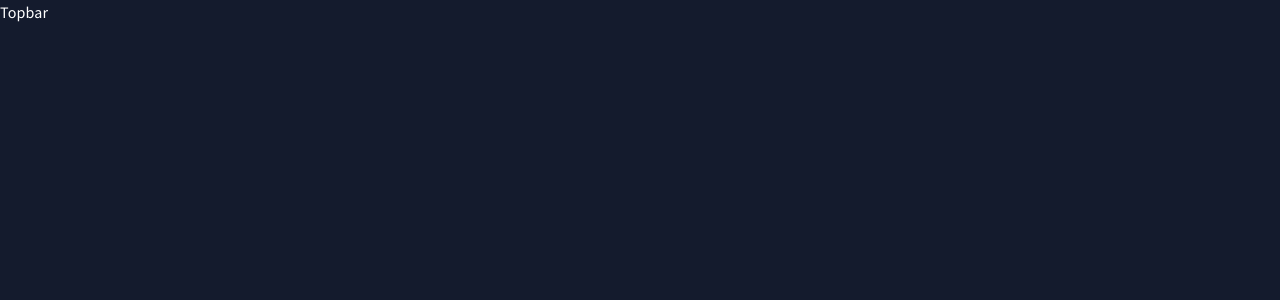
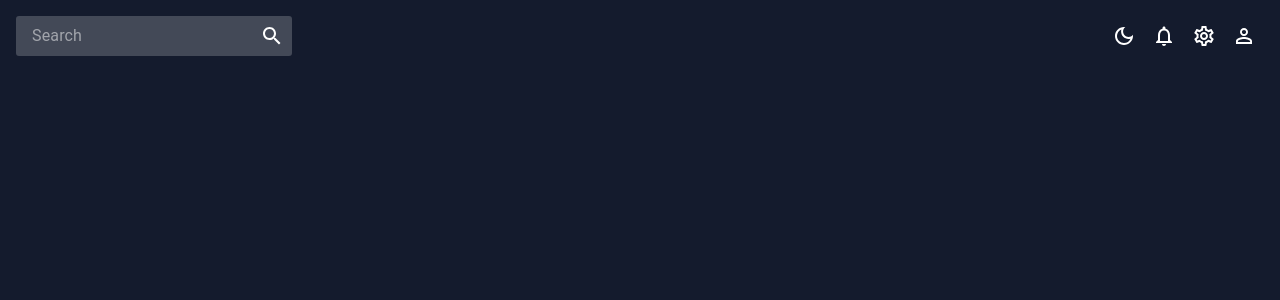
Before and after one commit to Nauman-Javed/admin-dashboard, a React (Create React App) app: page / in a window 1280 px wide. Shown: the top 300 px of the page. Built offline with nearby package versions, Linux system fonts and the light colour scheme.

Commit message:
add topbar

```diff
--- a/src/App.js
+++ b/src/App.js
@@ -4,6 +4,7 @@
 
 function App() {
   const [theme, colorMode] = useMode();
+
   return (
     <ColorModeContext.Provider value={colorMode}>
       <ThemeProvider theme={theme}>
--- a/src/global/Topbar.jsx
+++ b/src/global/Topbar.jsx
@@ -1,7 +1,59 @@
 import React from "react";
+import { Box, IconButton, InputBase, useTheme } from "@mui/material";
+import { useContext } from "react";
+import { ColorModeContext, tokens } from "../theme";
+
+import LightModeOutlinedIcon from "@mui/icons-material/LightModeOutlined";
+import DarkModeOutlinedIcon from "@mui/icons-material/DarkModeOutlined";
+import NotificationsNoneOutlinedIcon from "@mui/icons-material/NotificationsNoneOutlined";
+import SettingsOutlinedIcon from "@mui/icons-material/SettingsOutlined";
+import PersonOutlineOutlinedIcon from "@mui/icons-material/PersonOutlineOutlined";
+import SearchIcon from "@mui/icons-material/Search";
 
 const Topbar = () => {
-  return <div>Topbar</div>;
+  const theme = useTheme();
+  const colors = tokens(theme.palette.mode);
+  const colorMode = useContext(ColorModeContext);
+
+  return (
+    <Box display={"flex"} justifyContent={"space-between"} p={2}>
+      <Box
+        display={"flex"}
+        backgroundColor={colors.primary[400]}
+        borderRadius={"3px"}
+      >
+        <InputBase
+          sx={{
+            ml: 2,
+            flex: 1,
+          }}
+          placeholder="Search"
+        />
+        <IconButton type="button" sx={{ p: 1 }}>
+          <SearchIcon />
+        </IconButton>
+      </Box>
+
+      <Box display={"flex"}>
+        <IconButton onClick={colorMode.toggleColorMode}>
+          {theme.palette.mode === "dark" ? (
+            <DarkModeOutlinedIcon />
+          ) : (
+            <LightModeOutlinedIcon />
+          )}
+        </IconButton>
+        <IconButton>
+          <NotificationsNoneOutlinedIcon />
+        </IconButton>
+        <IconButton>
+          <SettingsOutlinedIcon />
+        </IconButton>
+        <IconButton>
+          <PersonOutlineOutlinedIcon />
+        </IconButton>
+      </Box>
+    </Box>
+  );
 };
 
 export default Topbar;
--- a/src/theme.js
+++ b/src/theme.js
@@ -1,4 +1,4 @@
-import { useState, useMemo, createContext } from "react";
+import { createContext, useMemo, useState } from "react";
 import { createTheme } from "@mui/material";
 
 // color design tokens
```
